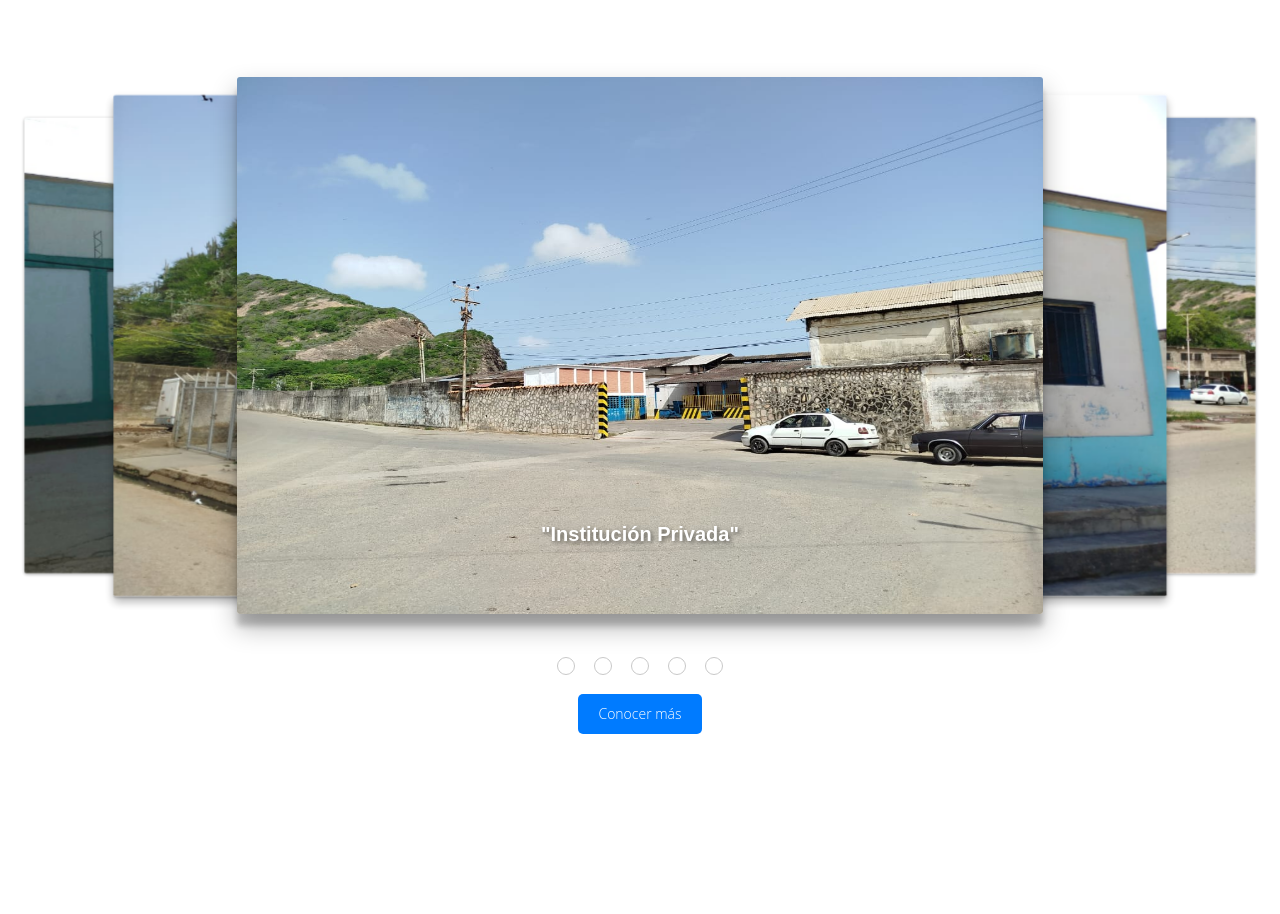
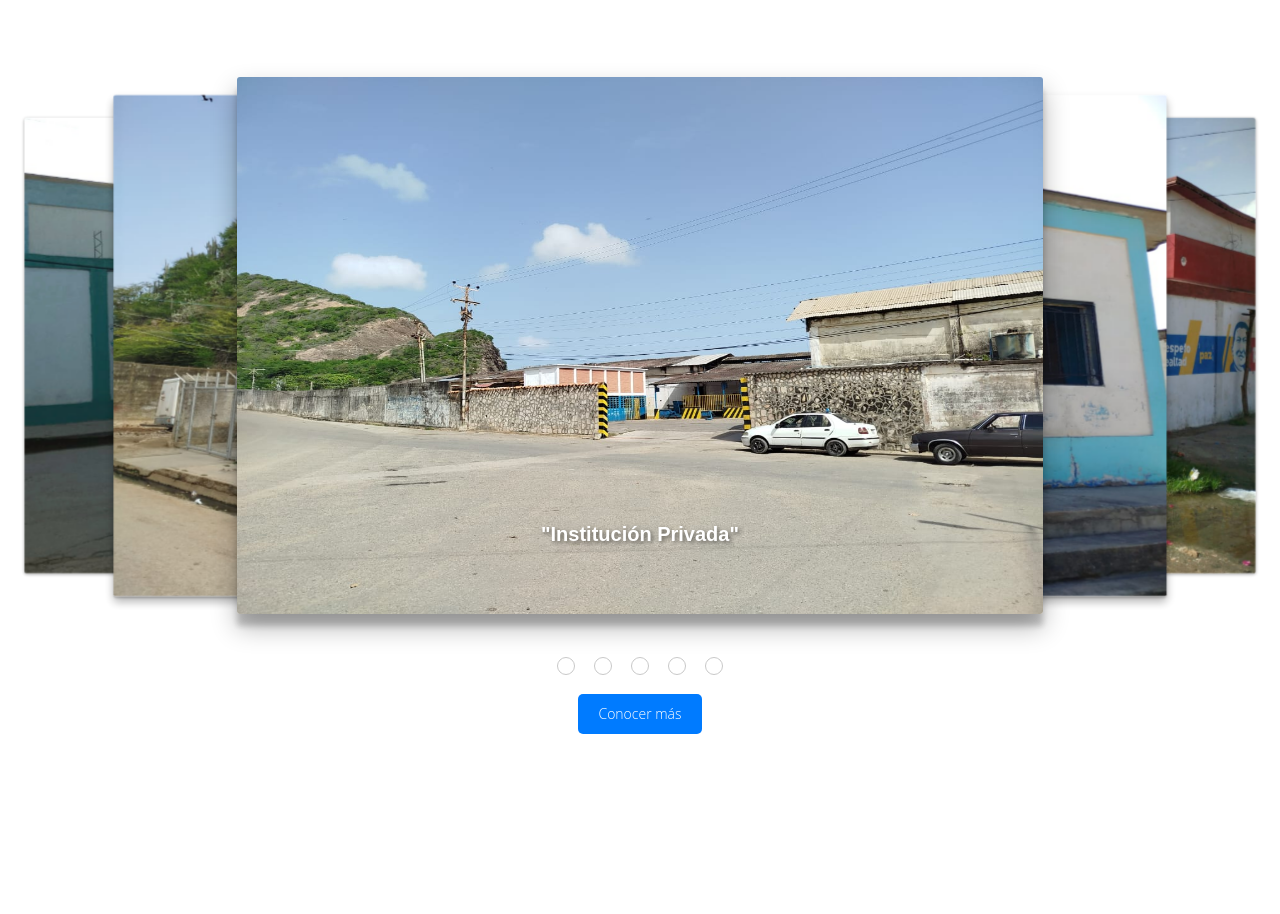
Before and after one commit to Ken-23-69/My-Proyect, a plain HTML site: page My Proyecto/index.html in a window 1280 px wide. Shown: the part 3957-4871 px from the top of the page. Drawn offline with nearby package versions, Linux system fonts and the light colour scheme.

Commit message:
Update index.html

```diff
--- a/My Proyecto/index.html
+++ b/My Proyecto/index.html
@@ -369,7 +369,7 @@
             <div class="slide-text">"Seguridad Pública"</div>
         </label>
         <label for="s5" id="slide5">
-            <img src="assets/img/work/Insopesca2.jpg" alt="" >
+            <img src="assets/img/work/Insopesca.jpg" alt="" >
             <div class="slide-text">"Ministerio de Pesca"</div>
         </label>
 
```
